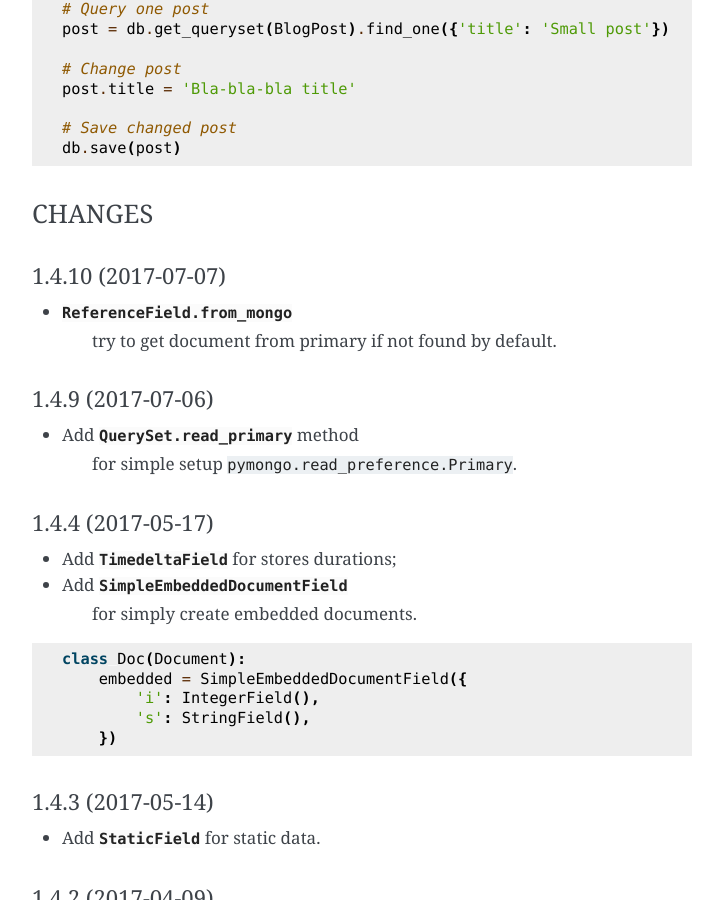
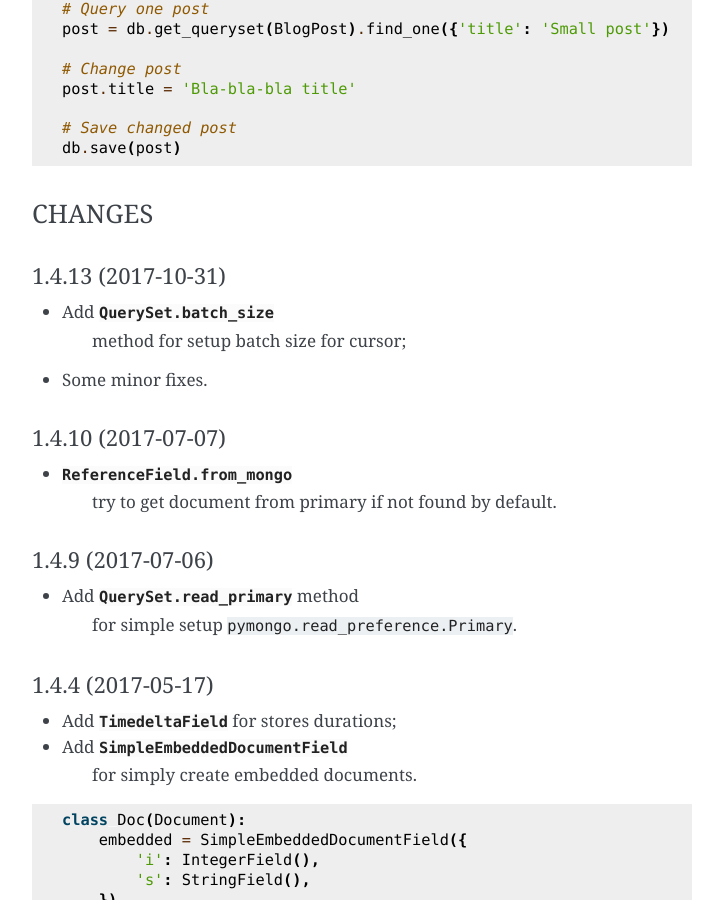
Before and after one commit to ticketscloud/yadm, a Sphinx documentation site: the page built from doc/index.rst, in a window 1280 px wide and 900 px high, scrolled down 1028 px. Shown: the whole window, without its empty margins (388-1111 px from the left). Built offline with Sphinx 7.4.7, drawn with Linux system fonts in a browser that asks for light colours; pages that are not in the unit, such as notebooks, are missing from menus; cross-references to code outside the pages are shown as plain code.

Commit message:
Update documentation

```diff
--- a/doc/index.rst
+++ b/doc/index.rst
@@ -66,6 +66,13 @@ Quick start
 
 CHANGES
 =======
+
+1.4.13 (2017-10-31)
+------------------
+
+* Add :py:meth:`QuerySet.batch_size <yadm.queryset.QuerySet.batch_size>`
+    method for setup batch size for cursor;
+* Some minor fixes.
 
 
 1.4.10 (2017-07-07)
```
Also changed, not shown: README.rst (+7 -0 lines).
